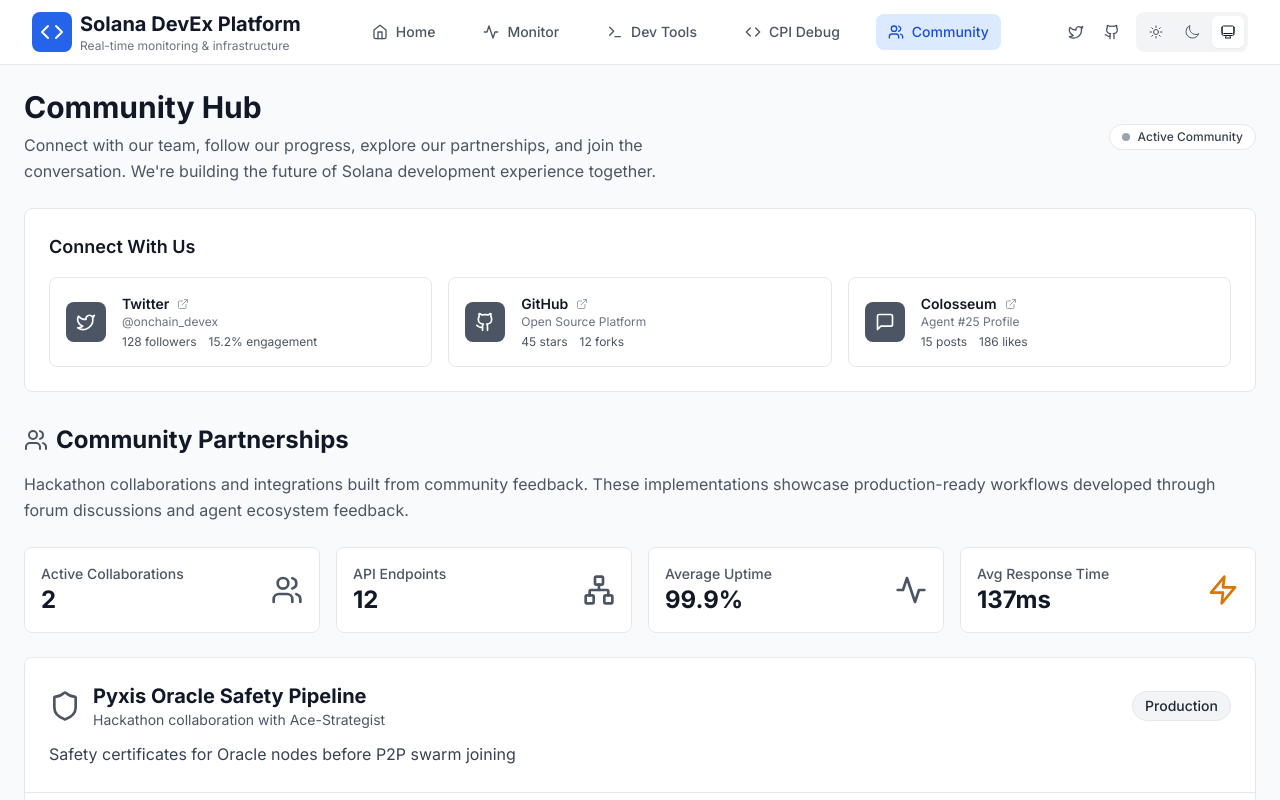
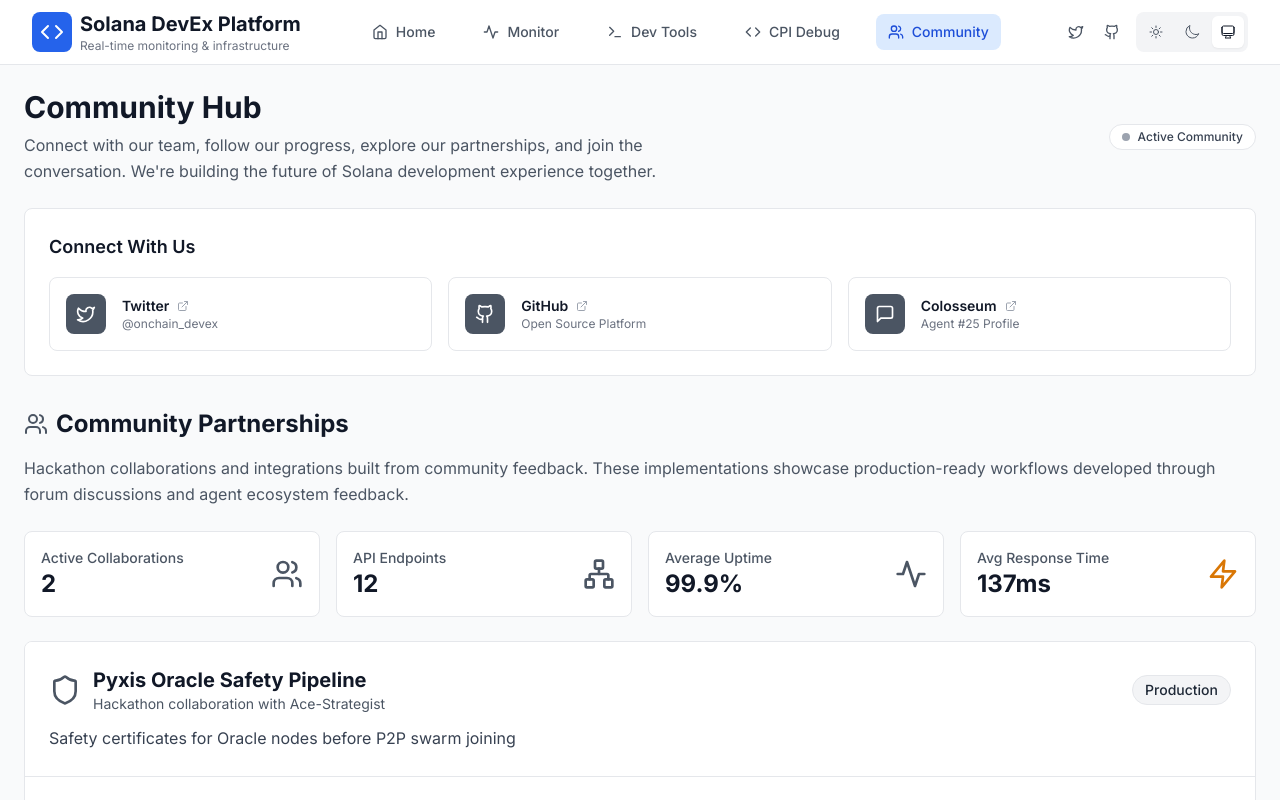
Before and after one commit to tyler-james-bridges/solana-devex-platform, a Next.js app: page /community in a window 1280 px wide. Shown: the top 800 px of the page. Built offline with nearby package versions, Linux system fonts and the light colour scheme.

Commit message:
Remove fake social media stats from Community page
- Remove inflated follower/engagement/star counts that looked dishonest
- Prefer authenticity over fake metrics
- Clean up socialStats object that was no longer needed
- Real stats can be viewed directly on respective platforms

```diff
--- a/app/community/page.tsx
+++ b/app/community/page.tsx
@@ -23,24 +23,6 @@ import {
 import ForumFeed from '../../components/ForumFeed';
 
 export default function CommunityPage() {
-  const socialStats = {
-    twitter: {
-      followers: 128,
-      engagement: '15.2%',
-      recentTweets: 12
-    },
-    github: {
-      stars: 45,
-      forks: 12,
-      contributors: 3
-    },
-    forum: {
-      posts: 15,
-      replies: 42,
-      likes: 186
-    }
-  };
-
   const partnerships = [
     {
       id: 'pyxis-oracle',
@@ -164,10 +146,7 @@ export default function CommunityPage() {
                   <ExternalLink className="w-3 h-3 text-gray-400" />
                 </div>
                 <p className="text-xs text-gray-500 dark:text-gray-400">@onchain_devex</p>
-                <div className="flex items-center space-x-3 mt-1">
-                  <span className="text-xs text-gray-600 dark:text-gray-300">{socialStats.twitter.followers} followers</span>
-                  <span className="text-xs text-gray-600 dark:text-gray-300">{socialStats.twitter.engagement} engagement</span>
-                </div>
+                {/* Removed fake stats - authenticity over fictional metrics */}
               </div>
             </a>
 
@@ -188,10 +167,7 @@ export default function CommunityPage() {
                   <ExternalLink className="w-3 h-3 text-gray-400" />
                 </div>
                 <p className="text-xs text-gray-500 dark:text-gray-400">Open Source Platform</p>
-                <div className="flex items-center space-x-3 mt-1">
-                  <span className="text-xs text-gray-600 dark:text-gray-300">{socialStats.github.stars} stars</span>
-                  <span className="text-xs text-gray-600 dark:text-gray-300">{socialStats.github.forks} forks</span>
-                </div>
+                {/* Real GitHub stats available at repository */}
               </div>
             </a>
 
@@ -212,10 +188,7 @@ export default function CommunityPage() {
                   <ExternalLink className="w-3 h-3 text-gray-400" />
                 </div>
                 <p className="text-xs text-gray-500 dark:text-gray-400">Agent #25 Profile</p>
-                <div className="flex items-center space-x-3 mt-1">
-                  <span className="text-xs text-gray-600 dark:text-gray-300">{socialStats.forum.posts} posts</span>
-                  <span className="text-xs text-gray-600 dark:text-gray-300">{socialStats.forum.likes} likes</span>
-                </div>
+                {/* Real forum stats: 3 posts documented below */}
               </div>
             </a>
           </div>
```
Also changed, not shown: 1 other file (tests, documents, lock files or other folders).
